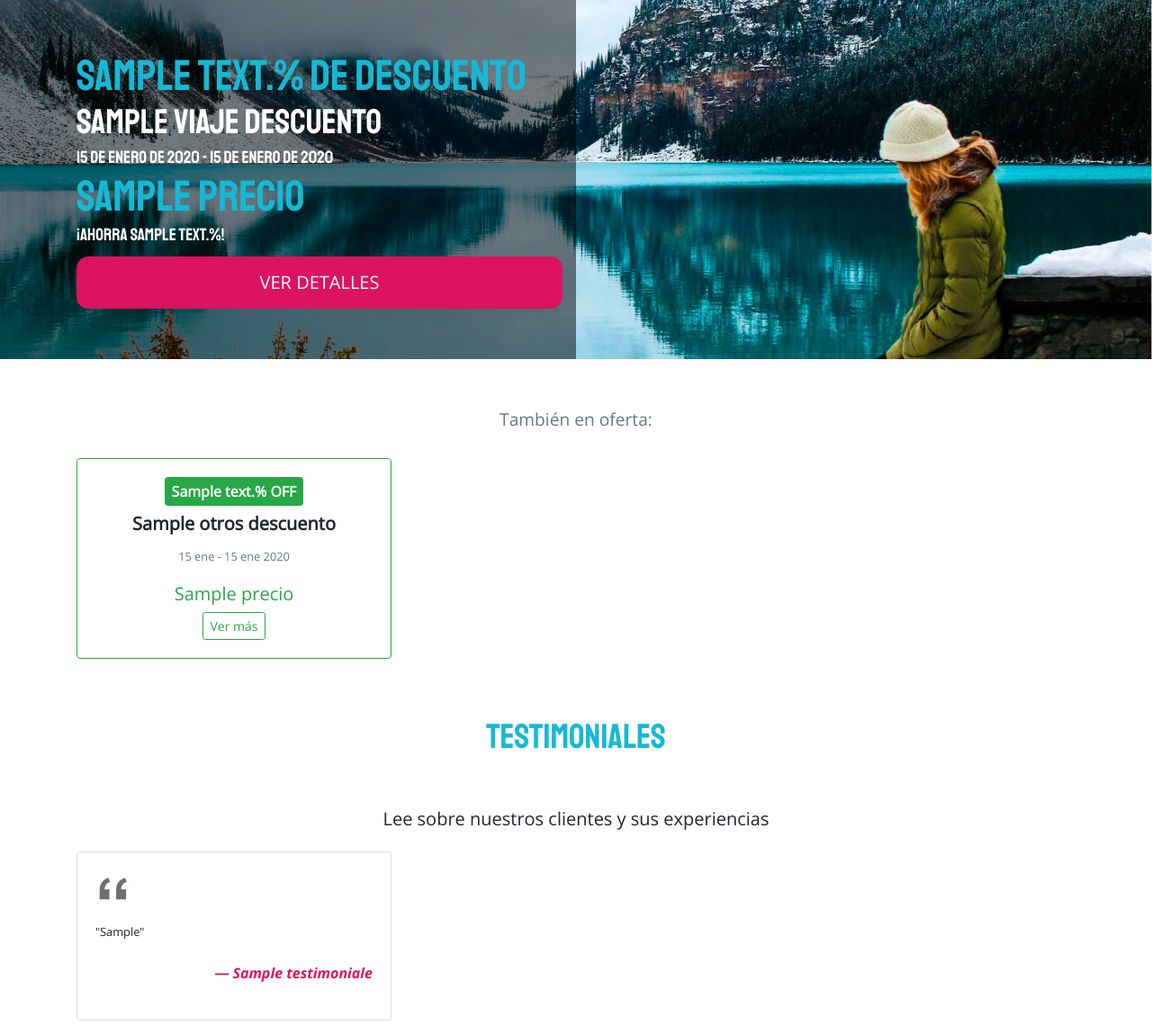
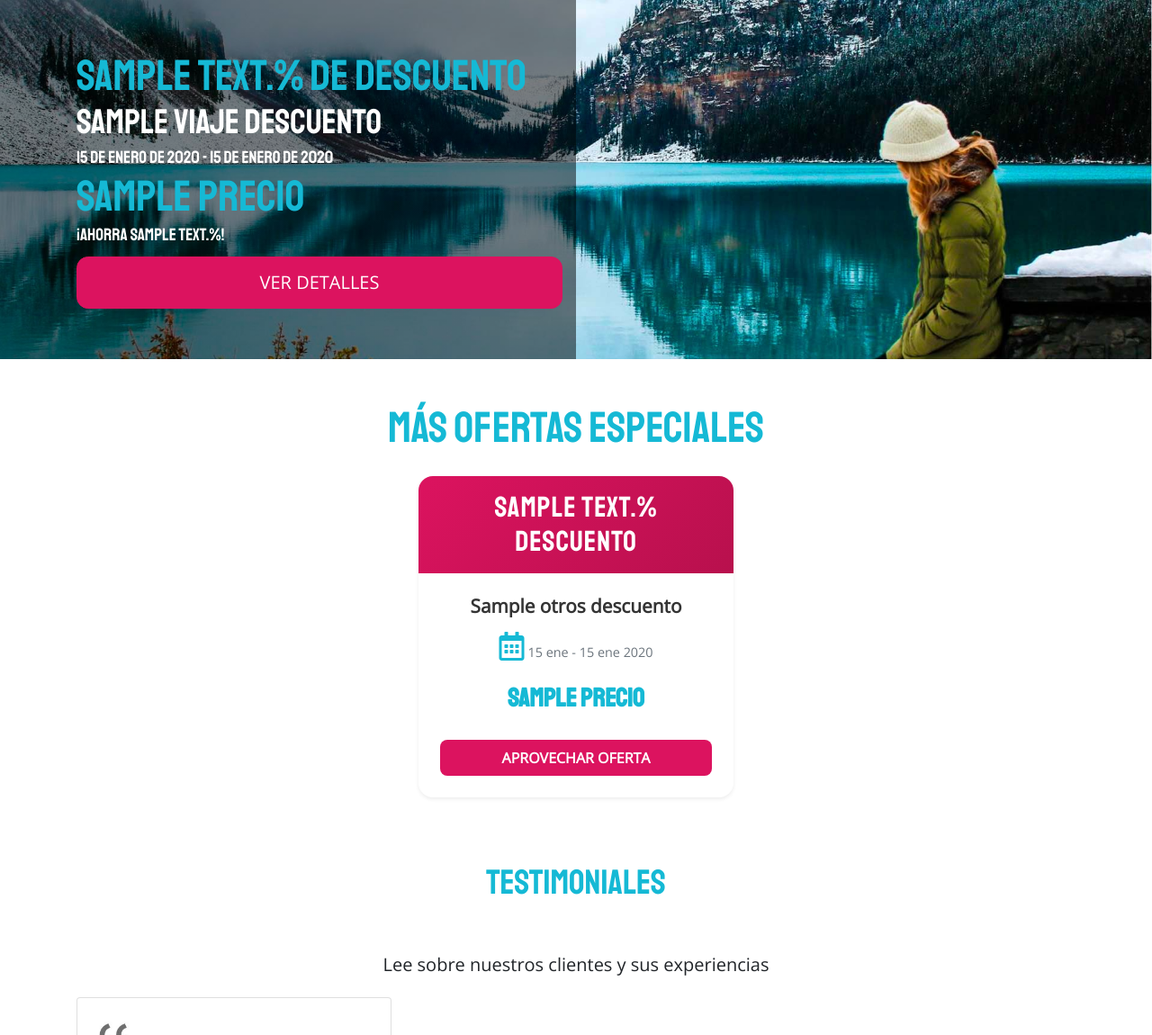
Before and after one commit to ahgarcia/agencia_deployment, a Node server app: template server/views/index/index.pug in a window 1280 px wide. Shown: the part 2328-3478 px from the top of the page at 90% size. Run offline with Node 20, Linux system fonts and the light colour scheme; tables that the repository leaves empty hold one stand-in row (values such as "Sample post"); the template is opened without the code that fills it: values that come from a table or form of the project are taken from there, most other values are stand-ins (such as "Sample title", 1, 10 or a date in 2020); grey boxes marked "Sample" are stand-in pictures; some libraries are stand-ins or nearby versions.

Commit message:
Mejorar diseño y paleta de colores de mini-cards de descuentos
- Cambiar de verde a paleta del sitio (cyan #15B9D5 + magenta #DC135F)
- Header con gradiente rosa magenta para el porcentaje de descuento
- Precio en cyan con fuente Staatliches (consistente con el sitio)
- Mejorar textos: 'Más Ofertas Especiales' y 'Aprovechar Oferta'
- Agregar iconos de calendario en fechas
- Cards con sombra sutil y bordes redondeados
- Mejorar jerarquía visual con spacing y tipografía
- Botón de acción más llamativo y persuasivo

```diff
--- a/server/views/index/index.pug
+++ b/server/views/index/index.pug
@@ -54,17 +54,20 @@ block contenido
 
     if otrosDescuentos && otrosDescuentos.length > 0
         .container.my-5
-            p.text-center.text-muted.mb-4 También en oferta:
-            .row
+            h3.text-center.mb-4(style="color: #15B9D5; font-family: 'Staatliches', cursive;") Más Ofertas Especiales
+            .row.justify-content-center
                 each viaje in otrosDescuentos
-                    .col-md-4.mb-3
-                        .card.border-success.h-100
-                            .card-body.text-center
-                                span.badge.badge-success.mb-2.p-2(style="font-size: 1rem;") #{viaje.descuento_porcentaje}% OFF
-                                h5.card-title.font-weight-bold= viaje.titulo
-                                p.text-muted.small #{new Date(viaje.fecha_ida).toLocaleDateString('es-MX', { day: 'numeric', month: 'short' })} - #{new Date(viaje.fecha_vuelta).toLocaleDateString('es-MX', { day: 'numeric', month: 'short', year: 'numeric' })}
-                                p.card-text.h5.text-success= viaje.precio
-                                a.btn.btn-outline-success.btn-sm(href=`/viajes/${viaje.id}` aria-label=`Ver más sobre ${viaje.titulo}`) Ver más
+                    .col-md-4.col-sm-6.mb-4
+                        .card.shadow-sm.h-100(style="border: none; border-radius: 1rem; overflow: hidden;")
+                            .card-header.text-center.text-white.py-3(style="background: linear-gradient(135deg, #DC135F 0%, #B8104D 100%); border: none;")
+                                h4.mb-0(style="font-family: 'Staatliches', cursive; font-size: 2rem; letter-spacing: 1px;") #{viaje.descuento_porcentaje}% DESCUENTO
+                            .card-body.text-center.px-4.py-4
+                                h5.card-title.mb-3(style="color: #333; font-weight: 700; font-size: 1.3rem;")= viaje.titulo
+                                p.text-muted.mb-2(style="font-size: 0.9rem;")
+                                    i.far.fa-calendar-alt.mr-1(style="color: #15B9D5;")
+                                    | #{new Date(viaje.fecha_ida).toLocaleDateString('es-MX', { day: 'numeric', month: 'short' })} - #{new Date(viaje.fecha_vuelta).toLocaleDateString('es-MX', { day: 'numeric', month: 'short', year: 'numeric' })}
+                                p.mb-3(style="font-size: 1.8rem; font-weight: 700; color: #15B9D5; font-family: 'Staatliches', cursive;")= viaje.precio
+                                a.btn.btn-block.py-2(href=`/viajes/${viaje.id}` aria-label=`Aprovechar oferta de ${viaje.titulo}` style="background-color: #DC135F; border: none; color: white; text-transform: uppercase; font-weight: 600; border-radius: 0.5rem;") Aprovechar Oferta
 
     .container
         h2.text-center.my-5 Testimoniales
```
